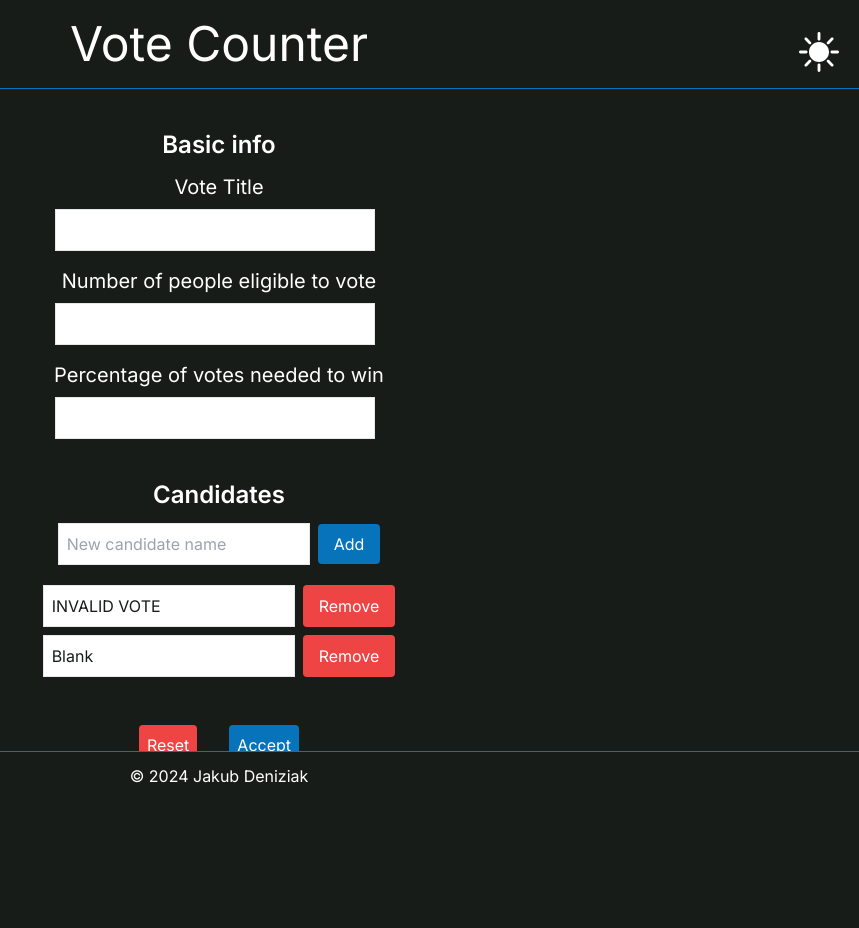
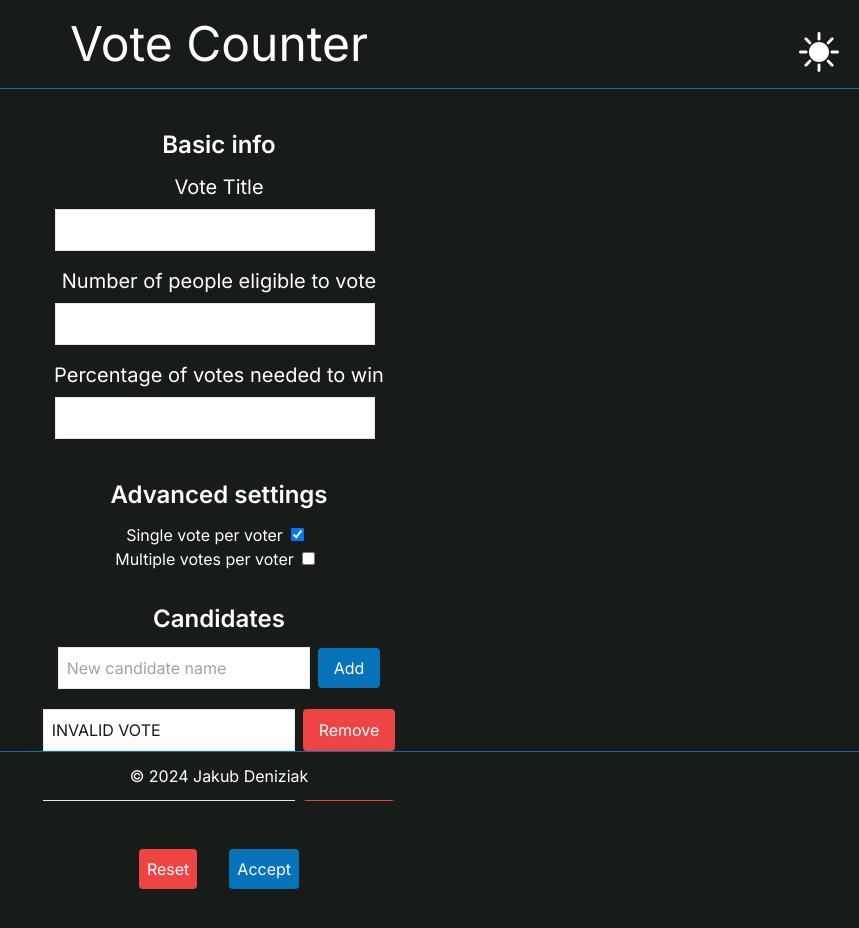
Before and after one commit to jakubdeniziak/vote-counter, a Next.js app: page / in a window 1280 px wide. Shown: the top 928 px of the page, without its empty margins (421-1280 px from the left). Before the commit the page ends 861 px from the top, so only its background shows below. Built offline with nearby package versions, Linux system fonts and the light colour scheme.

Commit message:
Add choosing number of votes per voter

```diff
--- a/src/app/components/VoteSetup.jsx
+++ b/src/app/components/VoteSetup.jsx
@@ -3,6 +3,9 @@ import { useState } from 'react';
 const VoteSetup = ({ voteTitle, setVoteTitle, numberOfPeople, setNumberOfPeople, percentageToWin, setPercentageNeededToWin, setIsSetUp, resetVote, candidates, setCandidates }) => {
     const [inputValue, setInputValue] = useState(voteTitle);
     const [newCandidateName, setNewCandidateName] = useState('');
+    const [singleVotePerVoter, setSingleVotePerVoter] = useState(true);
+    const [multipleVotesPerVoter, setMultipleVotesPerVoter] = useState(false);
+    const [votesPerVoter, setVotesPerVoter] = useState(1);
 
 
     const handleInputChange = (e) => {
@@ -27,6 +30,21 @@ const VoteSetup = ({ voteTitle, setVoteTitle, numberOfPeople, setNumberOfPeople,
 
     const handlePercentageChange = (e) => {
         setPercentageNeededToWin(e.target.value);
+    };
+
+    const handleSingleVoteChange = () => {
+        setSingleVotePerVoter(true);
+        setMultipleVotesPerVoter(false);
+        setVotesPerVoter(1);
+    };
+
+    const handleMultipleVotesChange = () => {
+        setSingleVotePerVoter(false);
+        setMultipleVotesPerVoter(true);
+    };
+
+    const handleVotesPerVoterChange = (e) => {
+        setVotesPerVoter(e.target.value);
     };
 
     const handleNewCandidateChange = (e) => {
@@ -83,6 +101,45 @@ const VoteSetup = ({ voteTitle, setVoteTitle, numberOfPeople, setNumberOfPeople,
                 </div>
             </section>
             <section className="mt-8">
+                <h2 className="text-2xl font-semibold mb-3">Advanced settings</h2>
+                <div className="mb-4">
+                    <label htmlFor="" className="mr-2">
+                        Single vote per voter
+                    </label>
+                    <input
+                        id="singleVote"
+                        type="checkbox"
+                        checked={singleVotePerVoter}
+                        onChange={handleSingleVoteChange}
+                        className="mr-2"
+                    />
+                    <br />
+                    <label htmlFor="multiVote" className="mr-2">
+                        Multiple votes per voter
+                    </label>
+                    <input
+                        id="multiVote"
+                        type="checkbox"
+                        checked={multipleVotesPerVoter}
+                        onChange={handleMultipleVotesChange}
+                        className="mr-2"
+                    />
+                </div>
+                {multipleVotesPerVoter && (
+                <div className="mb-4">
+                    <label className="mr-2">
+                        Number of votes per voter
+                        <input
+                            type="number"
+                            value={votesPerVoter}
+                            onChange={handleVotesPerVoterChange}
+                            className="text-primary border p-2 ml-2 w-40"
+                        />
+                    </label>
+                </div>
+                )}
+            </section>
+            <section className="mt-8">
                 <h2 className="text-2xl font-semibold mb-3">Candidates</h2>
                 <div className="mb-4">
                     <input
```
